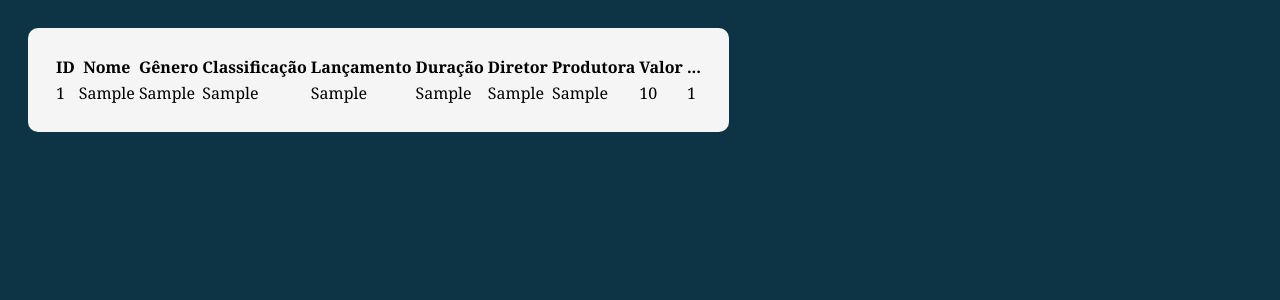
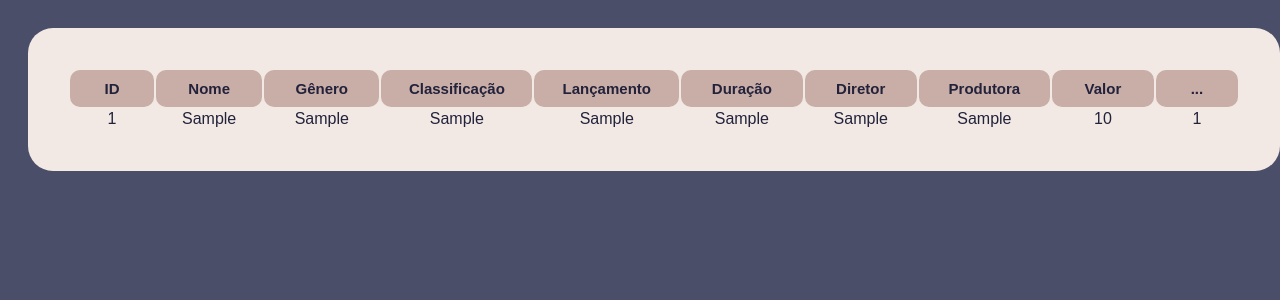
Before and after one commit to LeticiaFreitas79/PHP-Projetos, a PHP site: page / in a window 1280 px wide. Shown: the top 300 px of the page. Run offline with PHP 8.4, Linux system fonts and the light colour scheme; tables that the repository leaves empty or names only in its code hold one stand-in row (values such as "Sample post").

Commit message:
versão33

```diff
--- a/Atividade04Locadora/atualizar.php
+++ b/Atividade04Locadora/atualizar.php
@@ -0,0 +1 @@
+<!--Status do Código: em desenvolvimento-->
--- a/Atividade04Locadora/conexao.php
+++ b/Atividade04Locadora/conexao.php
@@ -1,3 +1,5 @@
+<!--Status do Código: Concluído-->
+
 <?php
     $servername = "localhost"; //Nome do Servidor.
     $username = "root"; //Nome do Usuário.
--- a/Atividade04Locadora/deletar.php
+++ b/Atividade04Locadora/deletar.php
@@ -0,0 +1 @@
+<!--Status do Código: em desenvolvimento-->
--- a/Atividade04Locadora/index.php
+++ b/Atividade04Locadora/index.php
@@ -1,3 +1,5 @@
+<!--Status do Código: em revisão-->
+
 <!DOCTYPE html>
 <html lang="pt-br"> <!--Idioma da página-->
 <head>
@@ -9,23 +11,34 @@
     <style>
         body
         {
+            font-family: Arial, Helvetica, sans-serif;
+            background-color: rgba(74, 78, 105);
             padding: 20px;
-            background: rgb(13, 52, 68);
         }
 
-        .tabela_filmes
+        div
         {
-            /*Cores e Bordas*/
-            background: whitesmoke;
+            background-color: rgba(242, 233, 228);
+            text-align: center;
+            position: absolute;
+            /*top: 50%;
+            left: 50%;
+            transform: translate(-50%, -50%); */
+            padding: 40px; /* Distância entre os elementos e a borda da div. */
+            border-radius: 25px;
+            color: rgba(34, 34, 59); /* Cor do título*/
+            /* Linhas 22-23-24-25: Posicionar no centro da página. */
+        }
+
+        th
+        {
+            padding: 10px;
+            border: none;
             border-radius: 10px;
-            border: 2px;
-            /*Fonte*/
-            color: black;
-            font-family: Cambria, Cochin, Georgia, Times, 'Times New Roman', serif;
-            /*Alinhamente*/
-            position: absolute;
-            padding: 25px;
-
+            font-size: 15px;
+            width: 300px;
+            background-color: rgba(201, 173, 167);
+            color: rgba(34, 34, 59);
         }
     </style>
 
@@ -42,8 +55,8 @@
     ?> <!--Fecha o código PHP-->
 
      <!--Abre um bloco para armazenar a tabela (visualmente agradável)-->
-    <div class="tabela_filmes"> <!--Define a classe do bloco, facilitando a personalização-->
-        <table class="conteudo_filmes"> <!---Abre a tabela-->
+    <div> <!--Define a classe do bloco, facilitando a personalização-->
+        <table> <!---Abre a tabela-->
             <thead> <!--Abre o cabeçalho da tabela-->
                 <tr>
                     <!--Cria o cabeçalho da tabela-->
```
Also changed, not shown: Atividade04Locadora/inserir.php (+31 -1 lines).
